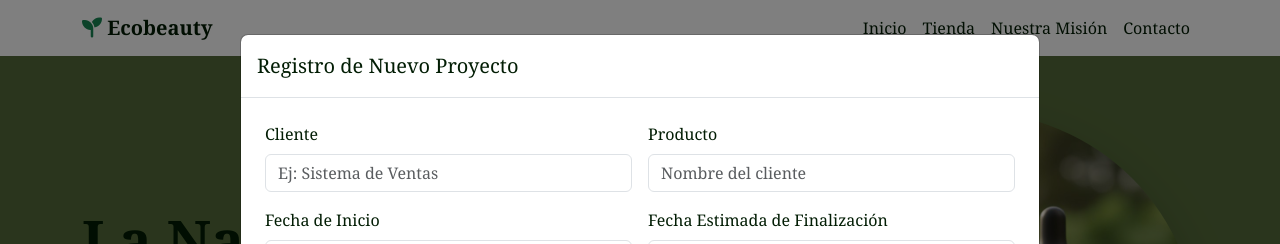
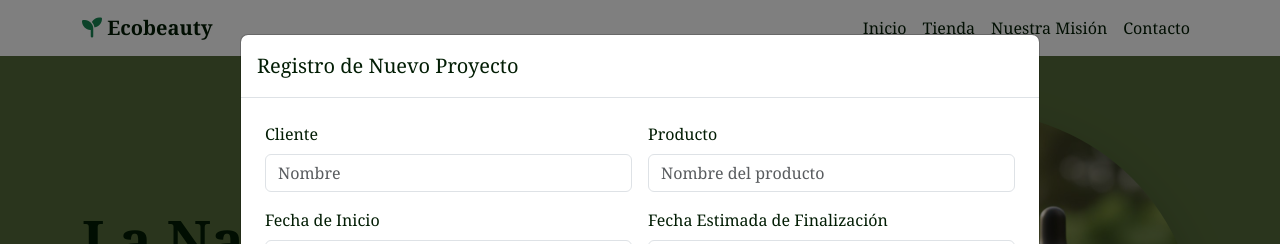
Before and after one commit to Ubaldogc12/PWA-EcoBeauty, a plain HTML site: page index.html in a window 1280 px wide. Both pictures are taken after a click on the button "Registrar Nuevo Producto". Shown: the top 244 px of the page. Drawn offline with nearby package versions, Linux system fonts and the light colour scheme.

Commit message:
Update index.html

```diff
--- a/index.html
+++ b/index.html
@@ -178,11 +178,11 @@
             <div class="row g-3">
               <div class="col-md-6">
                 <label for="nombreProyecto" class="form-label">Cliente</label>
-                <input type="text" class="form-control" id="nombreProyecto" placeholder="Ej: Sistema de Ventas" required />
+                <input type="text" class="form-control" id="nombreProyecto" placeholder="Nombre" required />
               </div>
               <div class="col-md-6">
                 <label for="clienteProyecto" class="form-label">Producto</label>
-                <input type="text" class="form-control" id="clienteProyecto" placeholder="Nombre del cliente" required />
+                <input type="text" class="form-control" id="clienteProyecto" placeholder="Nombre del producto" required />
               </div>
               <div class="col-md-6">
                 <label for="fechaInicio" class="form-label">Fecha de Inicio</label>
```
